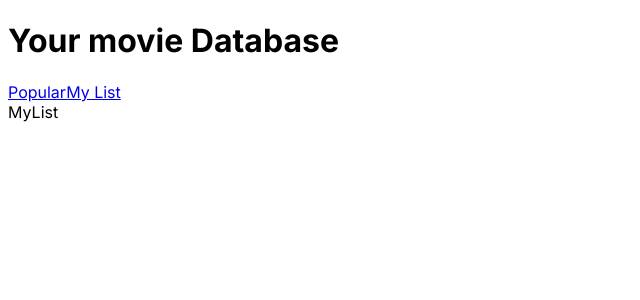
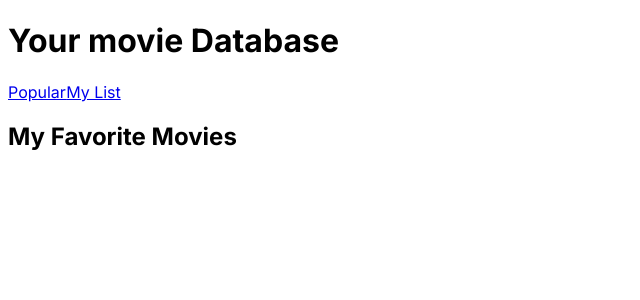
Before and after one commit to Ave-Mari/Your-Movie-Base, a React app: page /my-list in a window 1280 px wide. Shown: the top 300 px of the page, without its empty margins (0-640 px from the left). Built offline with nearby package versions, Linux system fonts and the light colour scheme; no server answers; the HTML template or start-up script is replaced by a standard one.

Commit message:
add bacis layout to my list component

```diff
--- a/src/components/MyList/MyList.jsx
+++ b/src/components/MyList/MyList.jsx
@@ -2,6 +2,8 @@ import React, { useState, useEffect } from 'react';
 
 export default function MyList() {
   return (
-    <div>MyList</div>
+    <section>
+       <h2>My Favorite Movies</h2>
+    </section>
   )
 }
```
